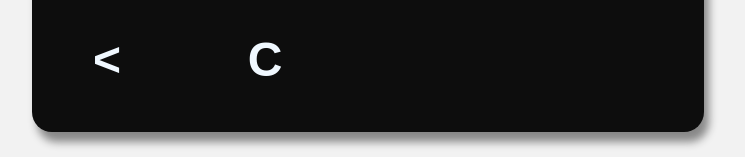
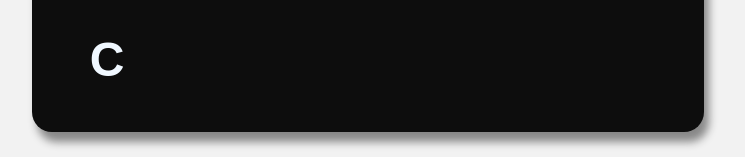
Before and after one commit to AnasMohammad786/Portfolio1, a plain HTML site: page calc.html in a window 1280 px wide. Shown: the part 613-770 px from the top of the page, without its empty margins (272-1017 px from the left). Drawn offline with Linux system fonts and the light colour scheme.

Commit message:
Update calc.html

```diff
--- a/calc.html
+++ b/calc.html
@@ -21,7 +21,7 @@
             <button onclick="appendtodisplay('0')">0</button>
             <button onclick="appendtodisplay('.')">.</button>
             <button onclick="calculate('=')">=</button>
-       <button onclick="delete('<')"> < </button>
+
 
             <button onclick="cleardisplay('C')" class="operater">C</button>
 
```
